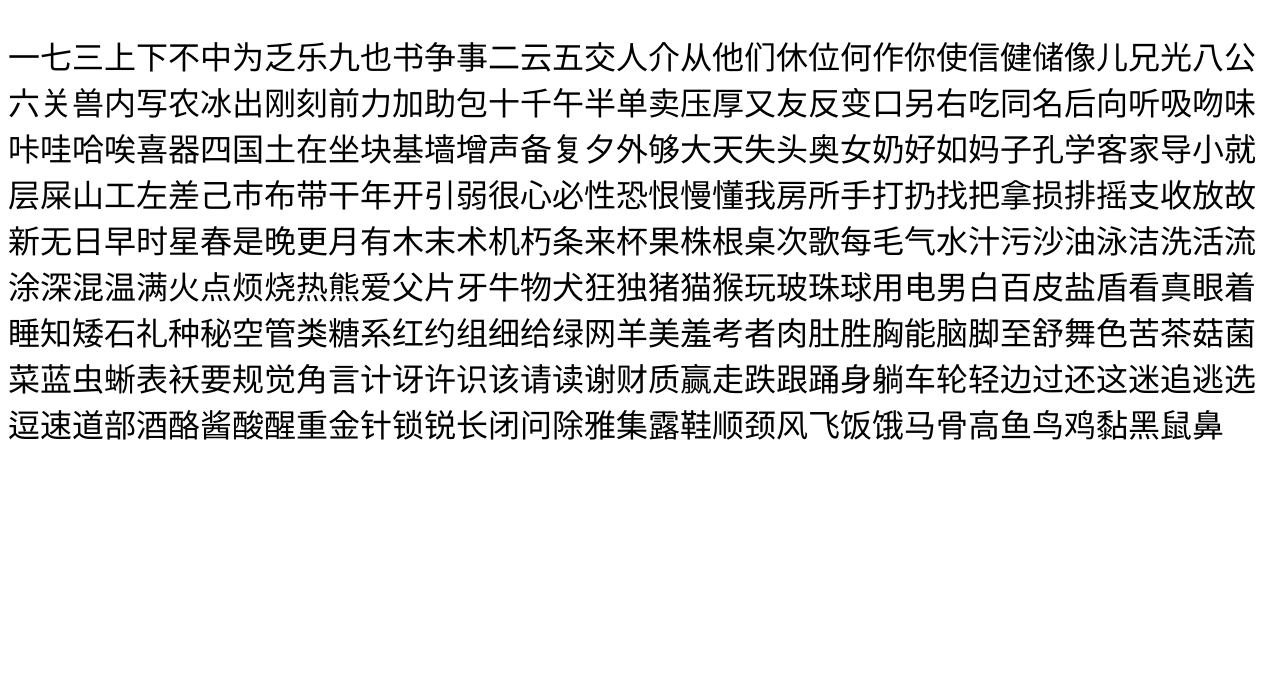
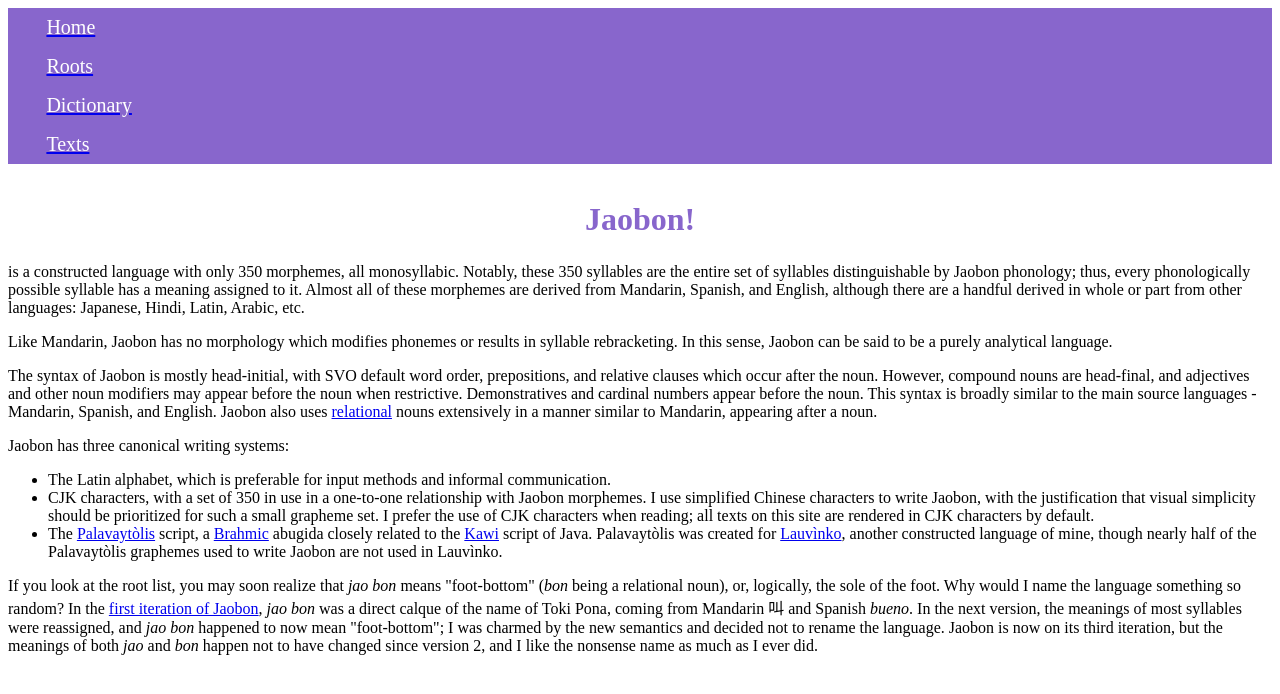
Before and after one commit to cstuartroe/jaobon, a React app: page / in a window 1280 px wide. Shown: the top 694 px of the page. Built offline with nearby package versions, Linux system fonts and the light colour scheme; the HTML template or start-up script is replaced by a standard one.

Commit message:
Get an aesthetic going

```diff
--- a/src/App.tsx
+++ b/src/App.tsx
@@ -1,40 +1,26 @@
 import React, { Component } from "react";
 import { BrowserRouter as Router, Route, Routes } from "react-router-dom";
-import { allSyllables } from "./syllables";
-import { ROOTS, sourceCounts } from "./roots";
-import Verifier from "./Verifier";
 
 import "../static/scss/main.scss";
+
+import Menu from "./Menu";
+import Home from "./Home";
 import RootList from "./RootList";
+import Verifier from "./Verifier";
 
 class App extends Component {
   render() {
-      console.log(allSyllables().length);
-      let withEt = 0;
-      for (const s of allSyllables()) {
-          const root = ROOTS.get(s)
-          if (root == undefined) {
-              console.log(`Undefined: ${s}`);
-          } else if (root.etymologies.length == 0) {
-              console.log(`No etymology: ${s}`);
-          } else {
-              withEt++;
-          }
-      }
-      console.log(`${withEt} roots with etymologies`)
-      console.log(sourceCounts());
-
       return (
           <Router>
               <div id="main-container" className="container-fluid">
-                  <div className="row">
-                      <div className="col-12 col-md-2"/>
-                      <div className="col-12 col-md-8">
+                  <div className="row" style={{minHeight: '100vh'}}>
+                      <Menu/>
+                      <div className="col-0 col-md-1"/>
+                      <div className="col-12 col-md-6">
+                          <div style={{height: '2vh'}}/>
                           <Routes>
                               <Route path="/">
-                                  <Route index element={<p style={{fontSize: "200%"}}>
-                                      {Array.from(ROOTS.values()).map(r => r.CJK).sort().join('')}
-                                  </p>}/>
+                                  <Route index element={<Home/>}/>
                                   <Route path={"/roots"}>
                                       <Route index element={<RootList/>}/>
                                   </Route>
--- /dev/null
+++ b/src/Home.tsx
@@ -0,0 +1,97 @@
+import React, { Component } from "react";
+
+type Props = {
+}
+
+type State = {
+}
+
+export default class Home extends Component<Props, State> {
+  constructor(props: Props) {
+    super(props);
+    this.state = {
+    };
+  }
+
+
+  render() {
+    return (
+      <>
+          <h1>Jaobon!</h1>
+
+          <p>
+              is a constructed language with only 350 morphemes, all monosyllabic.
+
+              Notably, these 350 syllables are the entire set of syllables distinguishable by Jaobon phonology; thus,
+              every phonologically possible syllable has a meaning assigned to it.
+
+              Almost all of these morphemes are derived from Mandarin, Spanish, and English, although there are a handful
+              derived in whole or part from other languages: Japanese, Hindi, Latin, Arabic, etc.
+          </p>
+
+          <p>
+              Like Mandarin, Jaobon has no morphology which modifies phonemes or results in syllable rebracketing.
+              In this sense, Jaobon can be said to be a purely analytical language.
+          </p>
+
+          <p>
+              The syntax of Jaobon is mostly head-initial, with SVO default word order, prepositions, and relative
+              clauses which occur after the noun. However, compound nouns are head-final, and adjectives and other
+              noun modifiers may appear before the noun when restrictive. Demonstratives and cardinal numbers appear
+              before the noun. This syntax is broadly similar to the main source languages - Mandarin, Spanish, and
+              English. Jaobon also uses <a href="https://en.wikipedia.org/wiki/Relational_noun">relational</a> nouns
+              extensively in a manner similar to Mandarin, appearing after a noun.
+          </p>
+
+          {/* <p>
+              However, the grammar differs from these source languages in being more fastidious and systematic about
+              transitivity and voice. Verbal roots generally do not have a lexically-specified transitivity in Jaobon;
+              they may always be used in a bivalent transitive/causative sense or a monovalent intransitive/mediopassive
+              sense, depending on marking.
+          </p> */}
+
+          <p>
+              Jaobon has three canonical writing systems:
+          </p>
+
+          <ul>
+              <li>The Latin alphabet, which is preferable for input methods and informal communication.</li>
+              <li>
+                  CJK characters, with a set of 350 in use in a one-to-one relationship with Jaobon morphemes.
+                  I use simplified Chinese characters to write Jaobon, with the justification that visual simplicity
+                  should be prioritized for such a small grapheme set.
+                  {/*
+                  It would be non-trivial to convert to traditional
+                  equivalents, as many single simplified characters used in Jaobon are the simplified variant of
+                  multiple traditional characters of different meanings, with the meaning of more than one traditional
+                  character serving as inspiration for the meaning of the morpheme as used in Jaobon.
+                  */}
+                  {' '}
+                  I prefer the use of CJK characters when reading; all texts on this site are rendered in CJK characters
+                  by default.
+              </li>
+              <li>
+                  The <a href="https://lauvinko.conorstuartroe.com/palavaytolis">Palavaytòlis</a> script,
+                  a <a href="https://en.wikipedia.org/wiki/Brahmic_scripts">Brahmic</a> abugida closely related
+                  to the <a href="https://en.wikipedia.org/wiki/Kawi_script">Kawi</a> script of Java. Palavaytòlis was
+                  created for <a href="https://lauvinko.conorstuartroe.com/">Lauvìnko</a>, another constructed
+                  language of mine, though nearly half of the Palavaytòlis graphemes used to write Jaobon are not used
+                  in Lauvìnko.
+              </li>
+          </ul>
+
+          <p>
+              If you look at the root list, you may soon realize that <i>jao bon</i> means "foot-bottom"
+              (<i>bon</i> being a relational noun), or, logically,
+              the sole of the foot. Why would I name the language something so random?
+              In the <a href="https://app.memrise.com/course/409937/basic-jaobon/">first iteration of Jaobon</a>,{' '}
+              <i>jao bon</i> was a direct calque of the name of Toki Pona, coming from Mandarin 叫 and Spanish{' '}
+              <i>bueno</i>. In the next version, the meanings of most syllables were reassigned, and <i>jao bon</i>{' '}
+              happened to now mean "foot-bottom"; I was charmed by the new semantics and decided not to rename the
+              language. Jaobon is now on its third iteration, but the meanings of both <i>jao</i> and <i>bon</i>{' '}
+              happen not to have changed since version 2, and I like the nonsense name as much as I ever did.
+          </p>
+      </>
+    );
+  }
+}
--- /dev/null
+++ b/src/Menu.tsx
@@ -0,0 +1,43 @@
+import React, { Component } from "react";
+import { Link } from "react-router-dom";
+
+type MenuItemProps = {
+  label: string,
+  destination: string,
+}
+
+function MenuItem(props: MenuItemProps) {
+  return (
+      <Link to={props.destination}>
+        <div className='menu-item'>
+          {props.label}
+        </div>
+      </Link>
+  );
+}
+
+type Props = {
+}
+
+type State = {
+}
+
+export default class Menu extends Component<Props, State> {
+  constructor(props: Props) {
+    super(props);
+    this.state = {
+    };
+  }
+
+
+  render() {
+    return (
+      <div className="col-12 col-md-3 col-lg-2 menu">
+        <MenuItem label={'Home'} destination={'/'}/>
+        <MenuItem label={'Roots'} destination={'/roots'}/>
+        <MenuItem label={'Dictionary'} destination={'/dictionary'}/>
+        <MenuItem label={'Texts'} destination={'/texts'}/>
+      </div>
+    );
+  }
+}
--- a/src/RootList.tsx
+++ b/src/RootList.tsx
@@ -18,10 +18,10 @@ export default class RootList extends Component<Props, State> {
 
   render() {
     return (
-      <div>
+      <>
         <h1>{ROOTS.size} roots!</h1>
         {Array.from(ROOTS.entries()).map(([syllable, rootInfo], _) => (
-            <div>
+            <div key={syllable}>
               <h2>
                 <a
                     href={`https://en.wiktionary.org/wiki/${rootInfo.CJK}`}
@@ -36,10 +36,10 @@ export default class RootList extends Component<Props, State> {
                 </span>
               </h2>
               <p>{rootInfo.definition}</p>
-              <p>From
+              <p>From</p>
               <ul>
-                  {rootInfo.etymologies.map(e => (
-                      <li>
+                {rootInfo.etymologies.map((e, i) => (
+                    <li key={i}>
                       <a
                           href={`https://en.wiktionary.org/wiki/${e.word}#${e.language}`}
                           target="_blank"
@@ -49,10 +49,9 @@ export default class RootList extends Component<Props, State> {
                     </li>
                 ))}
               </ul>
-              </p>
             </div>
         ))}
-      </div>
+      </>
     );
   }
 }
--- a/static/css/fonts.css
+++ b/static/css/fonts.css
@@ -11,3 +11,10 @@
        url("/static/font/lauvinko-bubble.otf") format('opentype');
   font-weight: normal;
 }
+
+@font-face {
+    font-family: "Kanit";
+    src: url("/static/font/Kanit-Light.ttf") format('truetype'),
+         url("/static/font/Kanit-Light.otf") format('opentype');
+    font-weight: normal;
+}
--- a/static/scss/main.scss
+++ b/static/scss/main.scss
@@ -1,4 +1,32 @@
+$purple: #8866cc;
+
+* {
+  font-family: "Kanit";
+}
+
+h1 {
+  color: $purple;
+  text-align: center;
+  margin-bottom: 25px;
+}
+
 .lauvinko {
   //font-family: "Lauvinko Bubble", sans-serif;
   font-family: "Lauvinko Smooth Serif", sans-serif;
 }
+
+.menu {
+  background-color: $purple;
+  padding: 0;
+}
+
+.menu-item {
+  font-size: 2.5vh;
+  padding: 1vh 3vw;
+  color: white;
+
+  &:hover {
+    background-color: white;
+    color: black;
+  }
+}
```
Also changed, not shown: static/font/Kanit-Light.otf (added), static/font/Kanit-Light.ttf (added). Lines whose indentation alone changed are shown as unchanged.
